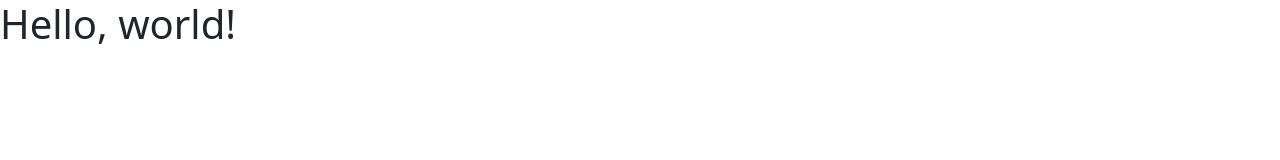
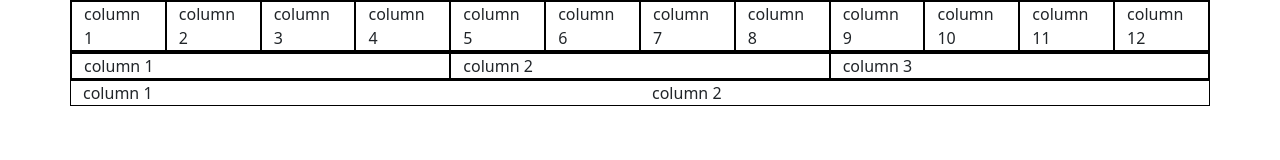
Before and after one commit to Marshall17/bootstrap-example, a plain HTML site: page index.html in a window 1280 px wide. Drawn offline with nearby package versions, Linux system fonts and the light colour scheme.

Commit message:
grid example

```diff
--- a/index.html
+++ b/index.html
@@ -5,9 +5,43 @@
     <meta name="viewport" content="width=device-width, initial-scale=1">
     <title>Bootstrap demo</title>
     <link href="https://cdn.jsdelivr.net/npm/bootstrap@5.3.0-alpha3/dist/css/bootstrap.min.css" rel="stylesheet" integrity="sha384-KK94CHFLLe+nY2dmCWGMq91rCGa5gtU4mk92HdvYe+M/SXH301p5ILy+dN9+nJOZ" crossorigin="anonymous">
-  </head>
+  <style>
+    .row, .col {
+        border:1px solid black
+    }
+  </style>
+</head>
   <body>
-    <h1>Hello, world!</h1>
+
+    <div class="container" >
+        <div class="row">
+            <div class="col">column 1</div>
+            <div class="col">column 2</div>
+            <div class="col">column 3</div>
+            <div class="col">column 4</div>
+            <div class="col">column 5</div>
+            <div class="col">column 6</div>
+            <div class="col">column 7</div>
+            <div class="col">column 8</div>
+            <div class="col">column 9</div>
+            <div class="col">column 10</div>
+            <div class="col">column 11</div>
+            <div class="col">column 12</div>
+        </div>
+
+    <div class="row">
+        <div class="col">column 1</div>
+        <div class="col">column 2</div>
+        <div class="col">column 3</div>
+
+    </div>
+    <div class="row">
+        <div class="col-6">column 1</div>
+        <div class="col-3">column 2</div>
+
+
+    </div>
+    </div>
     <script src="https://cdn.jsdelivr.net/npm/bootstrap@5.3.0-alpha3/dist/js/bootstrap.bundle.min.js" integrity="sha384-ENjdO4Dr2bkBIFxQpeoTz1HIcje39Wm4jDKdf19U8gI4ddQ3GYNS7NTKfAdVQSZe" crossorigin="anonymous"></script>
   </body>
 </html>
```
